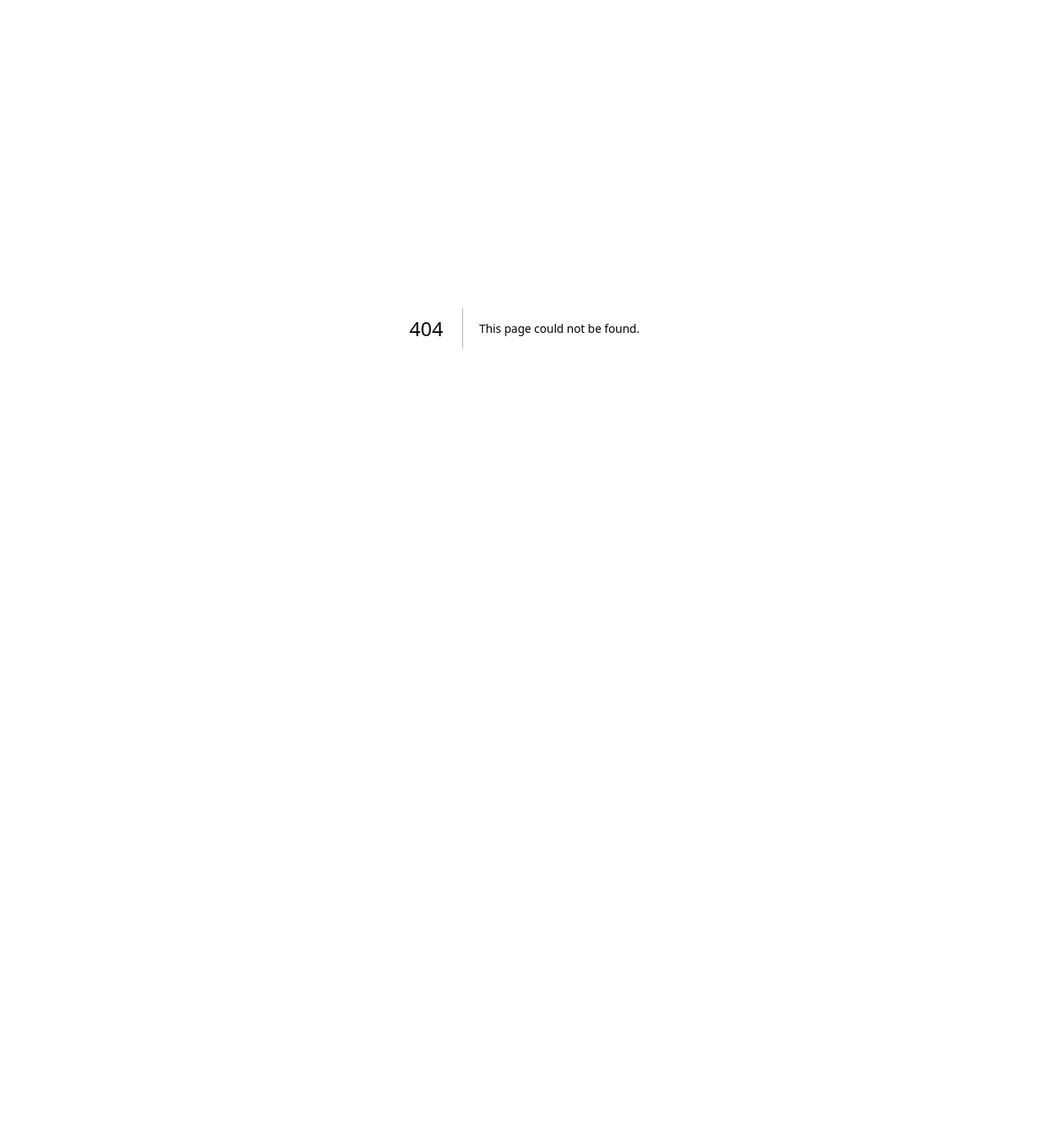
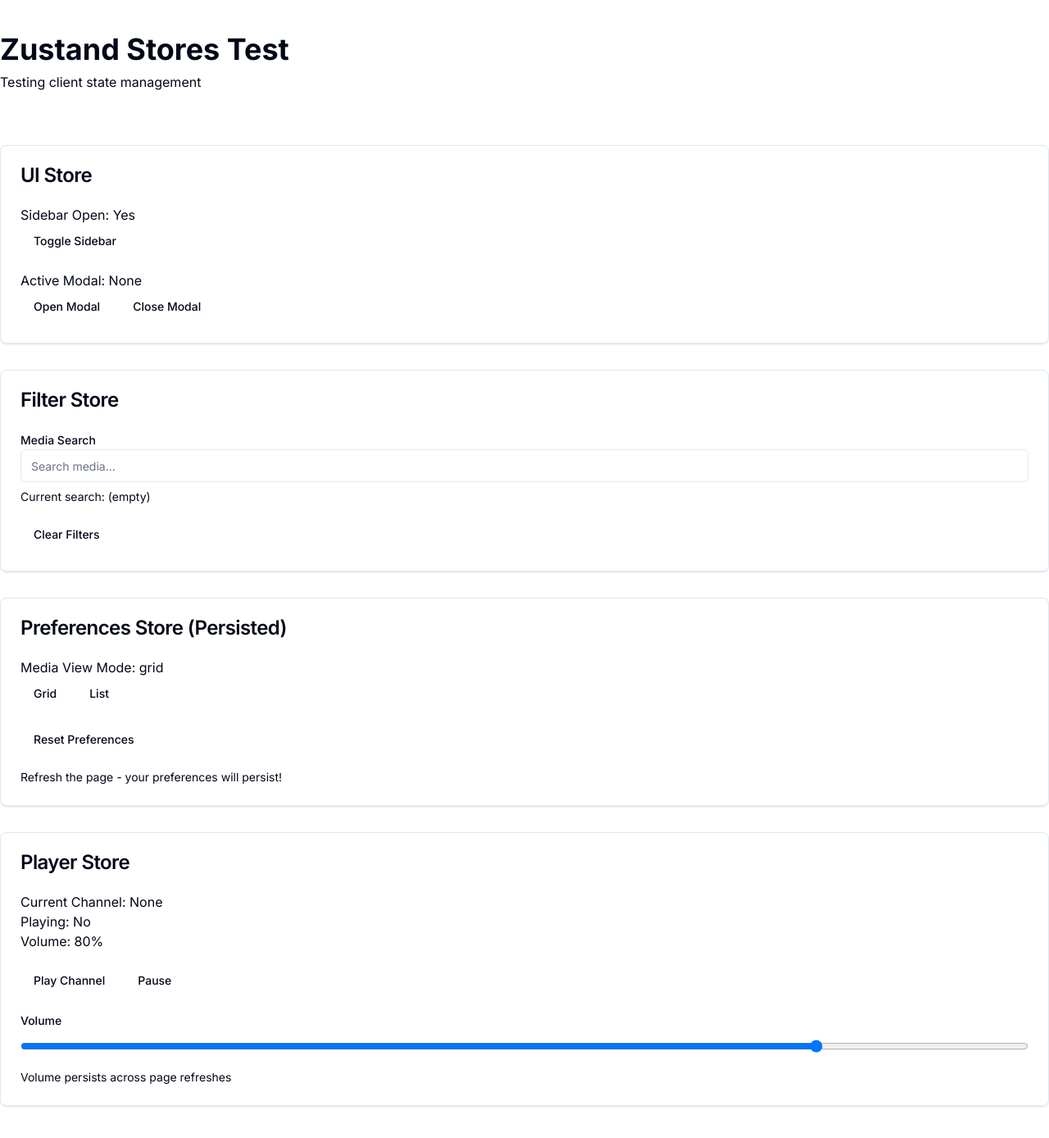
Before and after one commit to stwalsh4118/hermes, a Next.js app in the folder web/: page /stores-test in a window 1280 px wide. Before the commit this address had no page. Shown: the whole page at 82% size. Before the commit the page ends 800 px from the top, so only its background shows below. Built offline with nearby package versions, Linux system fonts and the light colour scheme.

Commit message:
feat(web): add stores test page
- Create interactive test page at /stores-test
- Demonstrate all four Zustand stores (UI, Filter, Preferences, Player)
- Show persistence behavior with refresh instructions
- Use hydration hook to prevent flash on load

```diff
--- /dev/null
+++ b/web/app/stores-test/page.tsx
@@ -0,0 +1,157 @@
+"use client";
+
+import { Card, CardContent, CardHeader, CardTitle } from "@/components/ui/card";
+import { Button } from "@/components/ui/button";
+import { Input } from "@/components/ui/input";
+import { Label } from "@/components/ui/label";
+import { Separator } from "@/components/ui/separator";
+import {
+  useUIStore,
+  useFilterStore,
+  usePreferencesStore,
+  usePlayerStore,
+} from "@/lib/stores";
+import { useHydration } from "@/hooks/use-hydration";
+
+export default function StoresTestPage() {
+  const hydrated = useHydration();
+  // UI Store
+  const { sidebarOpen, toggleSidebar, activeModal, openModal, closeModal } = useUIStore();
+
+  // Filter Store
+  const { mediaSearch, setMediaSearch, clearMediaFilters } = useFilterStore();
+
+  // Preferences Store
+  const { mediaViewMode, setMediaViewMode, resetPreferences } = usePreferencesStore();
+
+  // Player Store
+  const { currentChannelId, isPlaying, volume, setVolume, play, pause } = usePlayerStore();
+
+  // Don't render persisted values until hydration is complete
+  if (!hydrated) {
+    return (
+      <div className="container mx-auto py-10">
+        <div className="text-center">
+          <p className="text-muted-foreground">Loading...</p>
+        </div>
+      </div>
+    );
+  }
+
+  return (
+    <div className="container mx-auto py-10 space-y-8">
+      <div>
+        <h1 className="text-4xl font-bold mb-2">Zustand Stores Test</h1>
+        <p className="text-muted-foreground">Testing client state management</p>
+      </div>
+
+      <Separator />
+
+      <Card>
+        <CardHeader>
+          <CardTitle>UI Store</CardTitle>
+        </CardHeader>
+        <CardContent className="space-y-4">
+          <div>
+            <p>Sidebar Open: {sidebarOpen ? "Yes" : "No"}</p>
+            <Button onClick={toggleSidebar}>Toggle Sidebar</Button>
+          </div>
+          <div>
+            <p>Active Modal: {activeModal || "None"}</p>
+            <div className="flex gap-2">
+              <Button onClick={() => openModal("test-modal")}>Open Modal</Button>
+              <Button variant="secondary" onClick={closeModal}>
+                Close Modal
+              </Button>
+            </div>
+          </div>
+        </CardContent>
+      </Card>
+
+      <Card>
+        <CardHeader>
+          <CardTitle>Filter Store</CardTitle>
+        </CardHeader>
+        <CardContent className="space-y-4">
+          <div>
+            <Label>Media Search</Label>
+            <Input
+              value={mediaSearch}
+              onChange={(e) => setMediaSearch(e.target.value)}
+              placeholder="Search media..."
+            />
+            <p className="text-sm text-muted-foreground mt-2">
+              Current search: {mediaSearch || "(empty)"}
+            </p>
+          </div>
+          <Button variant="secondary" onClick={clearMediaFilters}>
+            Clear Filters
+          </Button>
+        </CardContent>
+      </Card>
+
+      <Card>
+        <CardHeader>
+          <CardTitle>Preferences Store (Persisted)</CardTitle>
+        </CardHeader>
+        <CardContent className="space-y-4">
+          <div>
+            <p>Media View Mode: {mediaViewMode}</p>
+            <div className="flex gap-2">
+              <Button
+                variant={mediaViewMode === "grid" ? "default" : "secondary"}
+                onClick={() => setMediaViewMode("grid")}
+              >
+                Grid
+              </Button>
+              <Button
+                variant={mediaViewMode === "list" ? "default" : "secondary"}
+                onClick={() => setMediaViewMode("list")}
+              >
+                List
+              </Button>
+            </div>
+          </div>
+          <Button variant="destructive" onClick={resetPreferences}>
+            Reset Preferences
+          </Button>
+          <p className="text-sm text-muted-foreground">
+            Refresh the page - your preferences will persist!
+          </p>
+        </CardContent>
+      </Card>
+
+      <Card>
+        <CardHeader>
+          <CardTitle>Player Store</CardTitle>
+        </CardHeader>
+        <CardContent className="space-y-4">
+          <div>
+            <p>Current Channel: {currentChannelId || "None"}</p>
+            <p>Playing: {isPlaying ? "Yes" : "No"}</p>
+            <p>Volume: {volume}%</p>
+          </div>
+          <div className="flex gap-2">
+            <Button onClick={() => play("channel-123")}>Play Channel</Button>
+            <Button variant="secondary" onClick={pause}>
+              Pause
+            </Button>
+          </div>
+          <div>
+            <Label>Volume</Label>
+            <Input
+              type="range"
+              min="0"
+              max="100"
+              value={volume}
+              onChange={(e) => setVolume(Number(e.target.value))}
+            />
+            <p className="text-sm text-muted-foreground mt-2">
+              Volume persists across page refreshes
+            </p>
+          </div>
+        </CardContent>
+      </Card>
+    </div>
+  );
+}
```
